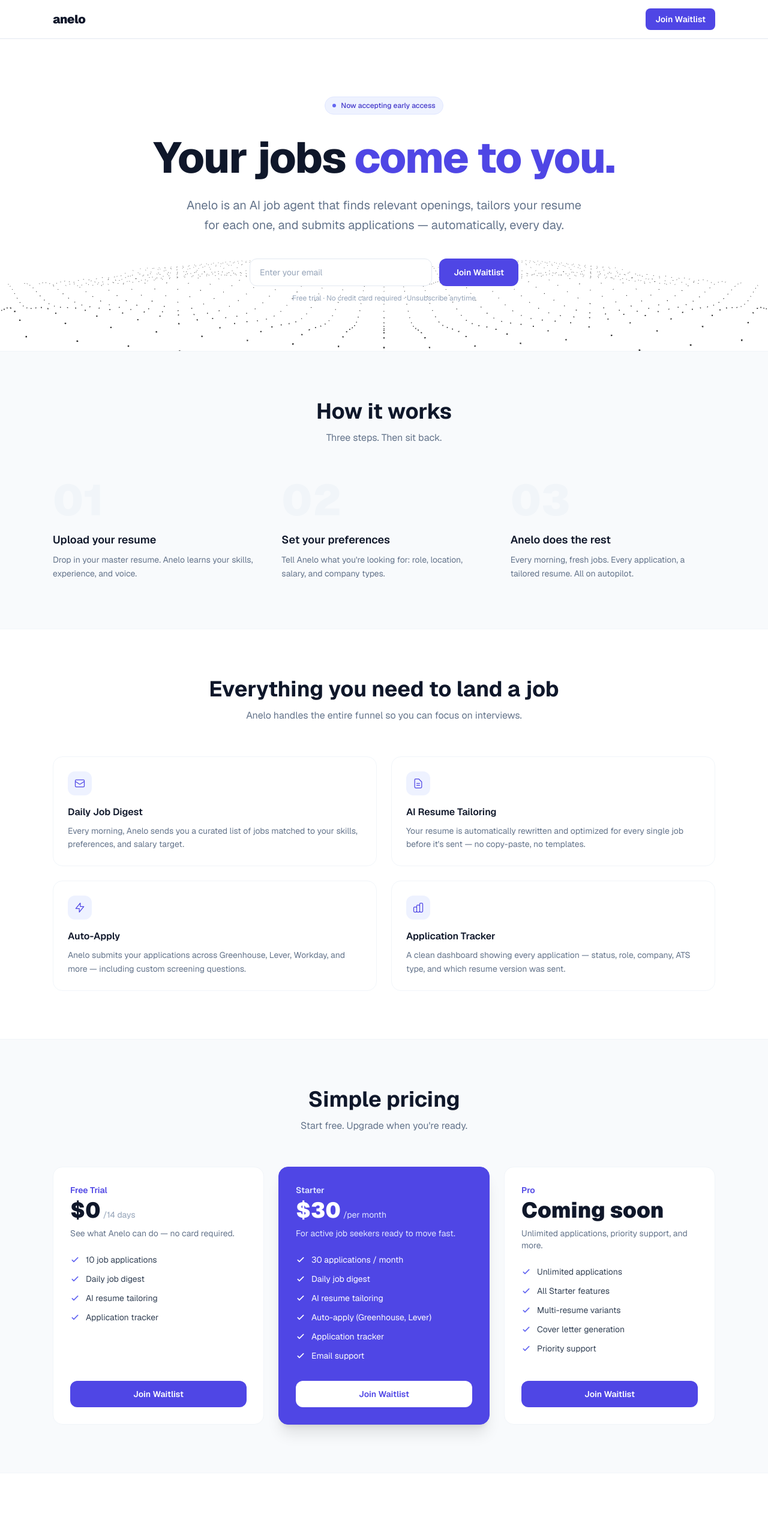
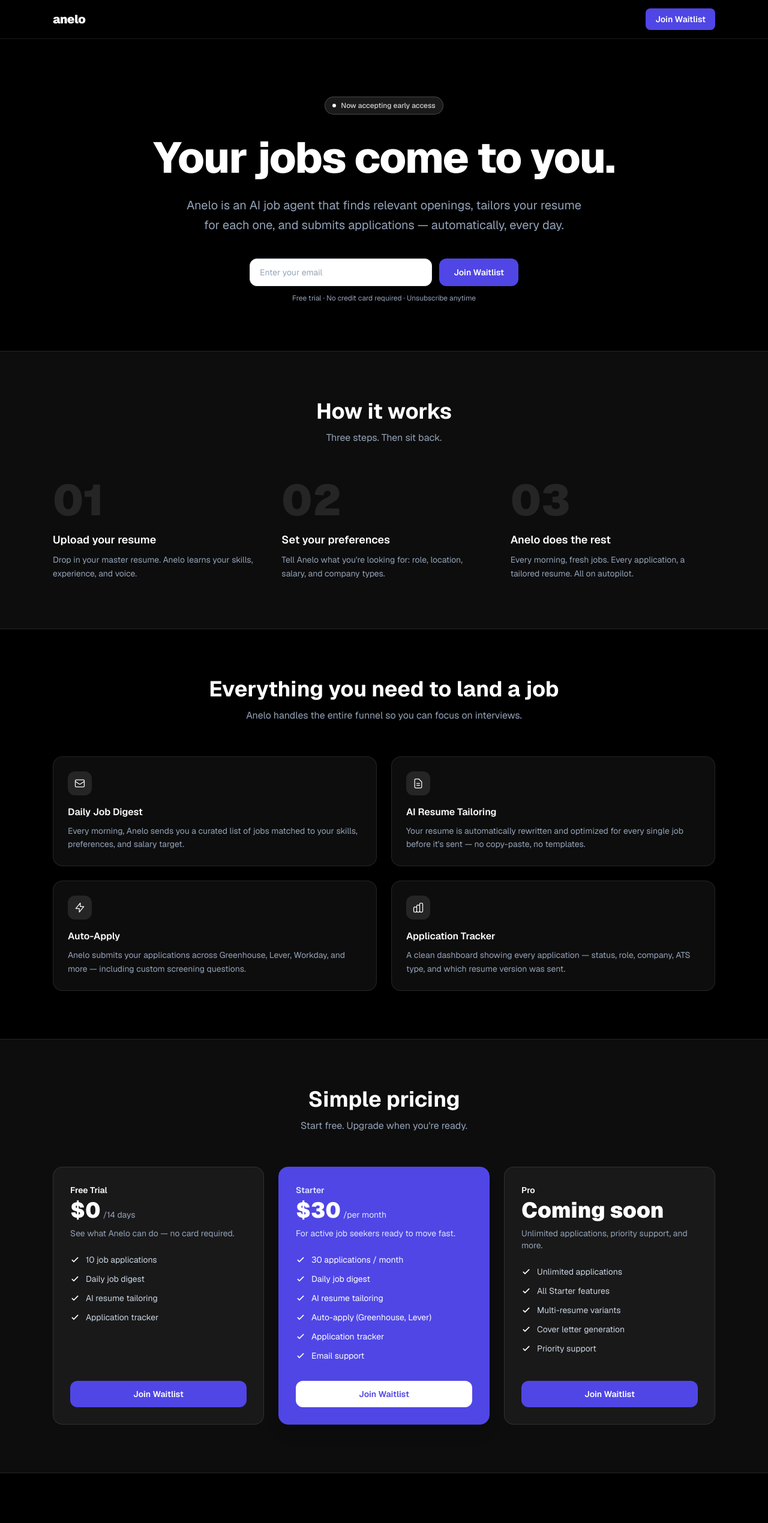
Before and after one commit to david-007t/anello, a Next.js app in the folder web/: page / in a window 1280 px wide. Shown: the top 2539 px of the page at 60% size. Built offline with nearby package versions, Linux system fonts and the light colour scheme.

Commit message:
feat(ui): dark mode landing page — black bg, white dots visible

```diff
--- a/web/app/page.tsx
+++ b/web/app/page.tsx
@@ -115,12 +115,12 @@
 
 export default function HomePage() {
   return (
-    <div className="min-h-screen text-slate-900">
+    <div className="min-h-screen bg-black text-white">
       <DottedSurface />
       {/* Nav */}
-      <nav className="sticky top-0 z-50 border-b border-slate-200 bg-white/80 backdrop-blur-md">
+      <nav className="sticky top-0 z-50 border-b border-white/10 bg-black/80 backdrop-blur-md">
         <div className="max-w-6xl mx-auto px-6 h-16 flex items-center justify-between">
-          <span className="text-xl font-black tracking-tight text-slate-900">
+          <span className="text-xl font-black tracking-tight text-white">
             anelo
           </span>
           <a
@@ -134,17 +134,17 @@
 
       {/* Hero */}
       <section className="max-w-6xl mx-auto px-6 pt-24 pb-20 text-center">
-        <div className="inline-flex items-center gap-2 px-3 py-1.5 rounded-full bg-brand-50 border border-brand-100 text-brand-700 text-xs font-medium mb-8">
-          <span className="w-1.5 h-1.5 rounded-full bg-brand-500 animate-pulse" />
+        <div className="inline-flex items-center gap-2 px-3 py-1.5 rounded-full bg-white/10 border border-white/20 text-white/80 text-xs font-medium mb-8">
+          <span className="w-1.5 h-1.5 rounded-full bg-white animate-pulse" />
           Now accepting early access
         </div>
 
-        <h1 className="text-5xl sm:text-6xl lg:text-7xl font-extrabold tracking-tight text-slate-900 leading-[1.1] mb-6">
+        <h1 className="text-5xl sm:text-6xl lg:text-7xl font-extrabold tracking-tight text-white leading-[1.1] mb-6">
           Your jobs{" "}
-          <span className="text-brand-600">come to you.</span>
+          <span className="text-brand-400">come to you.</span>
         </h1>
 
-        <p className="text-lg sm:text-xl text-slate-500 max-w-2xl mx-auto mb-10 leading-relaxed">
+        <p className="text-lg sm:text-xl text-slate-400 max-w-2xl mx-auto mb-10 leading-relaxed">
           Anelo is an AI job agent that finds relevant openings, tailors your
           resume for each one, and submits applications — automatically, every
           day.
@@ -156,13 +156,13 @@
       </section>
 
       {/* How it works */}
-      <section className="bg-slate-50 border-y border-slate-100 py-20">
+      <section className="bg-white/5 border-y border-white/10 py-20">
         <div className="max-w-6xl mx-auto px-6">
           <div className="text-center mb-14">
-            <h2 className="text-3xl sm:text-4xl font-bold text-slate-900 mb-3">
+            <h2 className="text-3xl sm:text-4xl font-bold text-white mb-3">
               How it works
             </h2>
-            <p className="text-slate-500 text-base max-w-xl mx-auto">
+            <p className="text-slate-400 text-base max-w-xl mx-auto">
               Three steps. Then sit back.
             </p>
           </div>
@@ -170,13 +170,13 @@
           <div className="grid md:grid-cols-3 gap-10">
             {steps.map((s) => (
               <div key={s.step}>
-                <span className="text-7xl font-black text-slate-100 select-none leading-none block mb-4">
+                <span className="text-7xl font-black text-white/10 select-none leading-none block mb-4">
                   {s.step}
                 </span>
-                <h3 className="text-lg font-semibold text-slate-900 mb-2">
+                <h3 className="text-lg font-semibold text-white mb-2">
                   {s.title}
                 </h3>
-                <p className="text-slate-500 text-sm leading-relaxed">
+                <p className="text-slate-400 text-sm leading-relaxed">
                   {s.description}
                 </p>
               </div>
@@ -189,10 +189,10 @@
       <section className="py-20">
         <div className="max-w-6xl mx-auto px-6">
           <div className="text-center mb-14">
-            <h2 className="text-3xl sm:text-4xl font-bold text-slate-900 mb-3">
+            <h2 className="text-3xl sm:text-4xl font-bold text-white mb-3">
               Everything you need to land a job
             </h2>
-            <p className="text-slate-500 text-base max-w-xl mx-auto">
+            <p className="text-slate-400 text-base max-w-xl mx-auto">
               Anelo handles the entire funnel so you can focus on interviews.
             </p>
           </div>
@@ -201,13 +201,13 @@
             {features.map((f) => (
               <div
                 key={f.title}
-                className="p-6 rounded-2xl border border-slate-100 bg-white hover:border-brand-100 hover:shadow-sm transition"
+                className="p-6 rounded-2xl border border-white/10 bg-white/5 hover:border-white/20 transition"
               >
-                <div className="w-10 h-10 rounded-xl bg-brand-50 text-brand-600 flex items-center justify-center mb-4">
+                <div className="w-10 h-10 rounded-xl bg-white/10 text-white flex items-center justify-center mb-4">
                   {f.icon}
                 </div>
-                <h3 className="font-semibold text-slate-900 mb-2">{f.title}</h3>
-                <p className="text-sm text-slate-500 leading-relaxed">
+                <h3 className="font-semibold text-white mb-2">{f.title}</h3>
+                <p className="text-sm text-slate-400 leading-relaxed">
                   {f.description}
                 </p>
               </div>
@@ -217,13 +217,13 @@
       </section>
 
       {/* Pricing */}
-      <section className="bg-slate-50 border-y border-slate-100 py-20">
+      <section className="bg-white/5 border-y border-white/10 py-20">
         <div className="max-w-6xl mx-auto px-6">
           <div className="text-center mb-14">
-            <h2 className="text-3xl sm:text-4xl font-bold text-slate-900 mb-3">
+            <h2 className="text-3xl sm:text-4xl font-bold text-white mb-3">
               Simple pricing
             </h2>
-            <p className="text-slate-500 text-base max-w-xl mx-auto">
+            <p className="text-slate-400 text-base max-w-xl mx-auto">
               Start free. Upgrade when you&apos;re ready.
             </p>
           </div>
@@ -235,13 +235,13 @@
                 className={`rounded-2xl p-7 border flex flex-col ${
                   p.highlight
                     ? "bg-brand-600 border-brand-600 text-white shadow-xl"
-                    : "bg-white border-slate-100"
+                    : "bg-white/5 border-white/10"
                 }`}
               >
                 <div className="mb-6">
                   <p
                     className={`text-sm font-semibold mb-1 ${
-                      p.highlight ? "text-brand-100" : "text-brand-600"
+                      p.highlight ? "text-brand-100" : "text-brand-400"
                     }`}
                   >
                     {p.name}
@@ -249,7 +249,7 @@
                   <div className="flex items-baseline gap-1 mb-2">
                     <span
                       className={`text-4xl font-black ${
-                        p.highlight ? "text-white" : "text-slate-900"
+                        p.highlight ? "text-white" : "text-white"
                       }`}
                     >
                       {p.price}
@@ -266,7 +266,7 @@
                   </div>
                   <p
                     className={`text-sm ${
-                      p.highlight ? "text-brand-100" : "text-slate-500"
+                      p.highlight ? "text-brand-100" : "text-slate-400"
                     }`}
                   >
                     {p.description}
@@ -278,7 +278,7 @@
                     <li key={feat} className="flex items-center gap-2.5 text-sm">
                       <svg
                         className={`w-4 h-4 shrink-0 ${
-                          p.highlight ? "text-brand-200" : "text-brand-500"
+                          p.highlight ? "text-brand-200" : "text-brand-400"
                         }`}
                         fill="none"
                         stroke="currentColor"
@@ -292,7 +292,7 @@
                         />
                       </svg>
                       <span
-                        className={p.highlight ? "text-white" : "text-slate-700"}
+                        className={p.highlight ? "text-white" : "text-slate-300"}
                       >
                         {feat}
                       </span>
@@ -319,10 +319,10 @@
       {/* Bottom CTA */}
       <section className="py-20">
         <div className="max-w-2xl mx-auto px-6 text-center">
-          <h2 className="text-3xl sm:text-4xl font-bold text-slate-900 mb-4">
+          <h2 className="text-3xl sm:text-4xl font-bold text-white mb-4">
             Stop applying. Start getting offers.
           </h2>
-          <p className="text-slate-500 mb-10 text-base leading-relaxed">
+          <p className="text-slate-400 mb-10 text-base leading-relaxed">
             Join the waitlist and be first to access Anelo when we launch.
           </p>
           <div className="flex justify-center">
@@ -332,15 +332,15 @@
       </section>
 
       {/* Footer */}
-      <footer className="border-t border-slate-100 py-8">
+      <footer className="border-t border-white/10 py-8">
         <div className="max-w-6xl mx-auto px-6 flex flex-col sm:flex-row items-center justify-between gap-4">
-          <span className="text-sm font-black text-slate-900">anelo</span>
-          <p className="text-xs text-slate-400">
+          <span className="text-sm font-black text-white">anelo</span>
+          <p className="text-xs text-slate-500">
             © {new Date().getFullYear()} Anelo. All rights reserved.
           </p>
           <a
             href="mailto:hello@anelo.io"
-            className="text-xs text-slate-400 hover:text-slate-600 transition"
+            className="text-xs text-slate-500 hover:text-slate-300 transition"
           >
             Contact
           </a>
```
